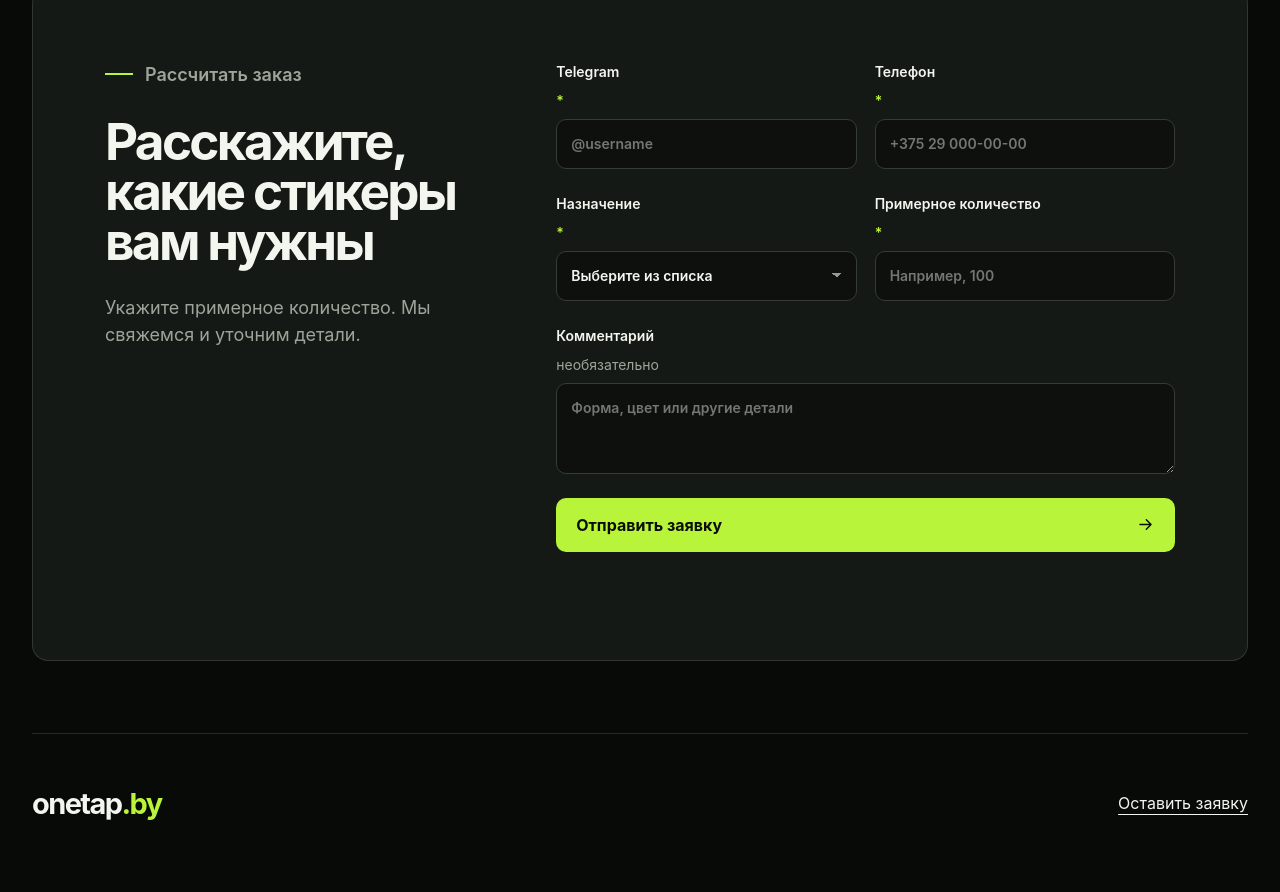
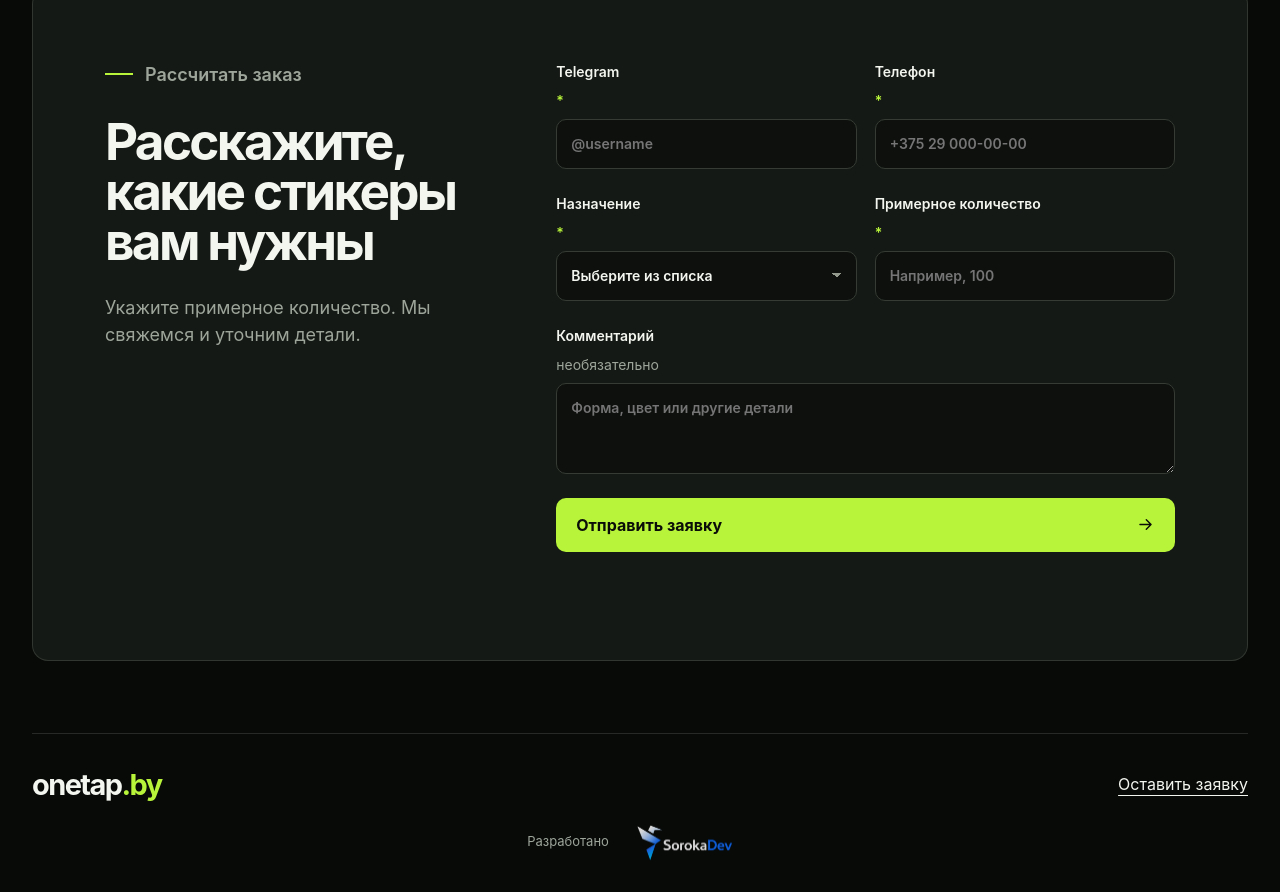
Before and after one commit to soroka-dev/onetap-by, a website: page public/index.html in a window 1280 px wide. Shown: the part 2477-3369 px from the top of the page. Drawn offline with Linux system fonts and the light colour scheme.

Commit message:
Добавить подпись SorokaDev в подвал OneTap

```diff
--- a/public/index.html
+++ b/public/index.html
@@ -137,7 +137,13 @@
 
   <footer class="footer">
     <a class="logo" href="#top">onetap<span>.by</span></a>
-    <a href="#order">Оставить заявку</a>
+    <a class="footer-order" href="#order">Оставить заявку</a>
+    <div class="developer-credit">
+      <span>Разработано</span>
+      <a href="https://soroka-dev.github.io/" target="_blank" rel="noopener noreferrer" aria-label="SorokaDev — разработка сайтов (откроется в новой вкладке)">
+        <img src="./assets/sorokadev-logo.png" alt="SorokaDev" width="2172" height="724" loading="lazy" decoding="async">
+      </a>
+    </div>
   </footer>
 </body>
 </html>
--- a/public/styles.css
+++ b/public/styles.css
@@ -90,9 +90,13 @@ select { appearance: none; background-image: linear-gradient(45deg, transparent
 .form-status.error { color: #ff9387; }
 .honeypot { position: absolute; left: -10000px; width: 1px; height: 1px; overflow: hidden; }
 
-.footer { width: min(calc(100% - 64px), var(--max)); min-height: 140px; margin: 72px auto 0; display: flex; align-items: center; justify-content: space-between; border-top: 1px solid var(--line); color: var(--muted); }
+.footer { width: min(calc(100% - 64px), var(--max)); margin: 72px auto 0; padding: 36px 0 28px; display: grid; grid-template-columns: 1fr auto; align-items: center; gap: 20px; border-top: 1px solid var(--line); color: var(--muted); }
 .footer .logo { color: var(--text); }
-.footer > a:last-child { color: var(--text); text-decoration: underline; text-underline-offset: 5px; }
+.footer-order { color: var(--text); text-decoration: underline; text-underline-offset: 5px; }
+.developer-credit { grid-column: 1 / -1; display: flex; justify-content: center; align-items: center; gap: 8px; color: var(--muted); font-size: 13px; }
+.developer-credit a { display: flex; align-items: center; min-height: 44px; opacity: .86; transition: opacity .18s ease; }
+.developer-credit a:hover, .developer-credit a:focus-visible { opacity: 1; }
+.developer-credit img { width: 136px; height: auto; }
 
 @media (max-width: 900px) {
   .header { width: calc(100% - 40px); height: 76px; }
@@ -128,7 +132,7 @@ select { appearance: none; background-image: linear-gradient(45deg, transparent
   .solution-card p { margin-top: 7px; font-size: 14px; }
   .order { width: calc(100% - 24px); padding: 32px 20px; border-radius: 12px; }
   .form-grid { grid-template-columns: 1fr; gap: 18px; }
-  .footer { min-height: 160px; }
+  .footer { padding: 32px 0 24px; }
 }
 
 @media (prefers-reduced-motion: reduce) {
```
